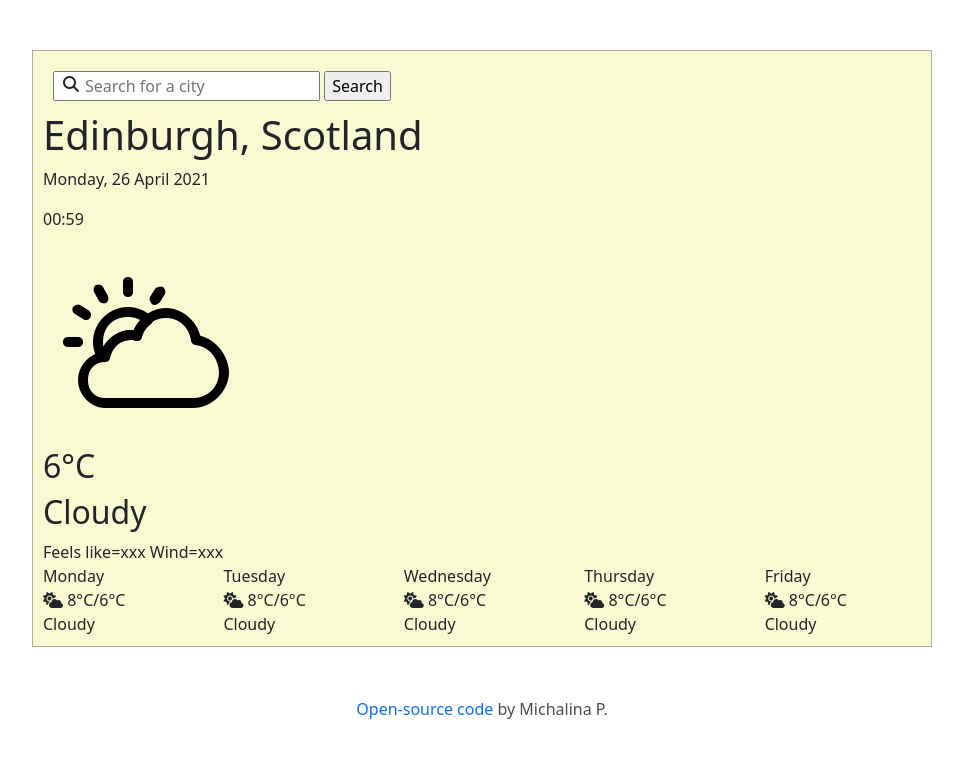
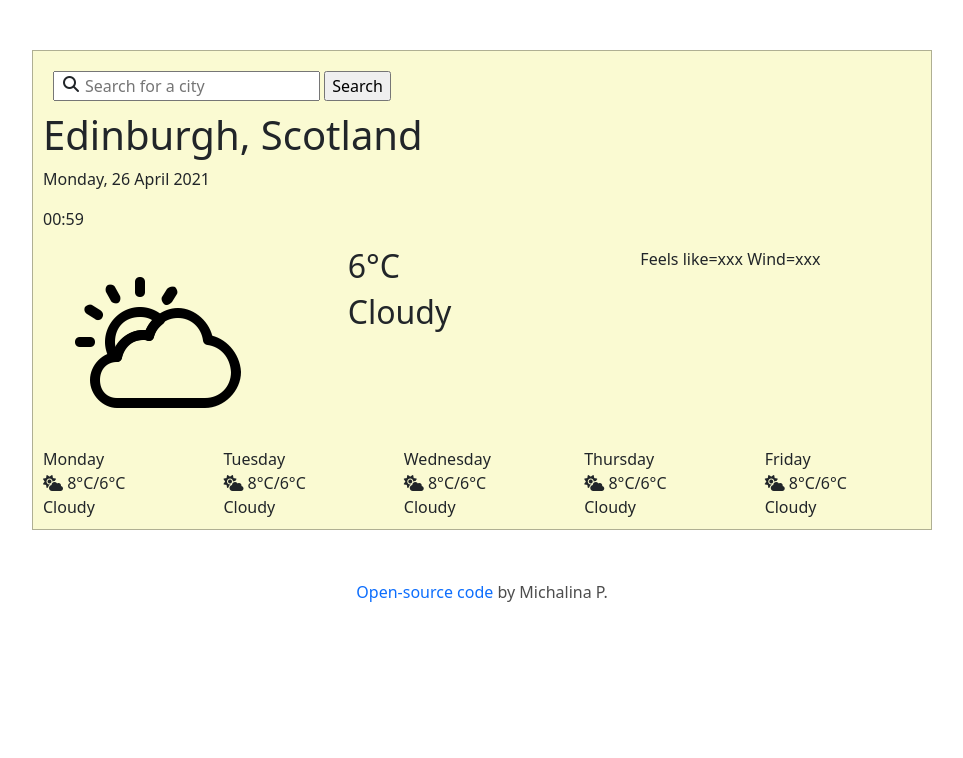
Before and after one commit to mipies/WheatherApp, a plain HTML site: page index.html in a window 1280 px wide. Shown: the whole page, without its empty margins (158-1121 px from the left). Drawn offline with nearby package versions, Linux system fonts and the light colour scheme.

Commit message:
boostrap changes

```diff
--- a/index.html
+++ b/index.html
@@ -27,11 +27,21 @@
     <h1 class="city" id="city">Edinburgh, Scotland</h1>
     <p class="date" id="date">Date</p>
     <p class="time" id="time">Time</p>
+    <div class="container">
+      <div class="row">
+        <div class="col">
          <img src="img/cloud.png" alt="cloudy">
+        </div>
+        <div class="col">
           <h2 id="displayTemp">6°C</h2>
           <h2 id="weatherState">Cloudy</h2>
+        </div>
+        <div class="col">
           <span class="feelsLike">Feels like=xxx</span>
           <span class="wind">Wind=xxx</span>
+        </div>
+      </div>
+    </div>
     <div class="row">
       <div class="col day">
         Monday<br>
--- a/src/styles.css
+++ b/src/styles.css
@@ -32,11 +32,3 @@
 .gitLink {
     text-decoration: none;
 }
-
-.date .time {
-    display: inline;
-}
-
-img {
-    display: inline-flex;
-}
```
Lines whose indentation alone changed are shown as unchanged.
